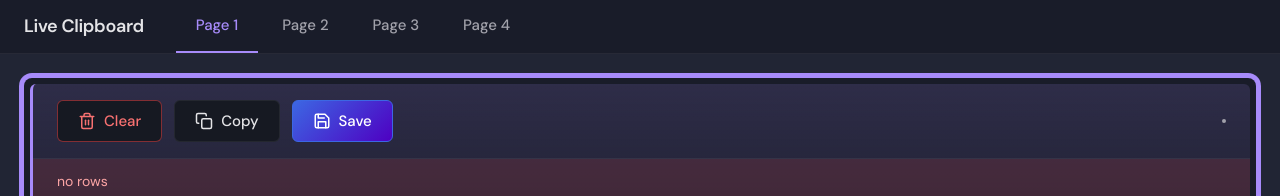
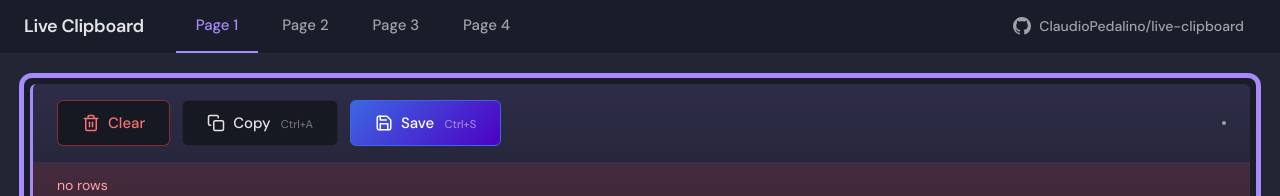
Before and after one commit to ClaudioPedalino/live-clipboard, a React (Vite) app: page /page-1 in a window 1280 px wide. Shown: the top 196 px of the page. Built offline with nearby package versions, Linux system fonts and the light colour scheme; no server answers; the database is empty.

Commit message:
deploy: 2026-02-18 13:11:46

```diff
--- a/src/App.tsx
+++ b/src/App.tsx
@@ -25,6 +25,18 @@
             </NavLink>
           ))}
         </nav>
+        <a
+          href="https://github.com/ClaudioPedalino/live-clipboard"
+          target="_blank"
+          rel="noopener noreferrer"
+          className="header-repo"
+          aria-label="Repository"
+        >
+          <svg width="18" height="18" viewBox="0 0 24 24" fill="currentColor" aria-hidden>
+            <path d="M12 0C5.37 0 0 5.37 0 12c0 5.31 3.435 9.795 8.205 11.385.6.105.825-.255.825-.57 0-.285-.015-1.23-.015-2.235-3.015.555-3.795-.735-4.035-1.41-.135-.345-.72-1.41-1.23-1.695-.42-.225-1.02-.78-.015-.795.945-.015 1.62.87 1.845 1.23 1.08 1.815 2.805 1.305 3.495.99.105-.78.42-1.305.765-1.605-2.67-.3-5.46-1.335-5.46-5.925 0-1.305.465-2.385 1.23-3.225-.12-.3-.54-1.53.12-3.18 0 0 1.005-.315 3.3 1.23.96-.27 1.98-.405 3-.405s2.04.135 3 .405c2.295-1.56 3.3-1.23 3.3-1.23.66 1.65.24 2.88.12 3.18.765.84 1.23 1.905 1.23 3.225 0 4.605-2.805 5.625-5.475 5.925.435.375.81 1.095.81 2.22 0 1.605-.015 2.895-.015 3.3 0 .315.225.69.825.57A12.02 12.02 0 0024 12c0-6.63-5.37-12-12-12z"/>
+          </svg>
+          ClaudioPedalino/live-clipboard
+        </a>
       </header>
       <main className="main">
         <Routes>
--- a/src/index.css
+++ b/src/index.css
@@ -64,6 +64,25 @@
   display: flex;
   align-items: center;
   gap: 2rem;
+}
+
+.header-repo {
+  margin-left: auto;
+  display: inline-flex;
+  align-items: center;
+  gap: 0.5rem;
+  color: var(--text-muted);
+  text-decoration: none;
+  font-size: 0.875rem;
+  font-weight: 500;
+  padding: 0.5rem 0.75rem;
+  border-radius: var(--radius-sm);
+  transition: color var(--transition), background var(--transition);
+}
+
+.header-repo:hover {
+  color: var(--text);
+  background: rgba(255, 255, 255, 0.05);
 }
 
 .header-brand {
@@ -346,6 +365,24 @@
   color: #fca5a5;
 }
 
+.btn-toolbar {
+  padding: 0.75rem 1.5rem;
+  font-size: 0.9375rem;
+}
+
+.btn-toolbar kbd {
+  font-family: inherit;
+  font-size: 0.7rem;
+  font-weight: 400;
+  color: var(--text-muted);
+  opacity: 0.7;
+  margin-left: 0.4rem;
+}
+
+.btn-primary kbd {
+  color: rgba(255, 255, 255, 0.75);
+}
+
 .btn-danger.confirm {
   background: var(--danger);
   color: white;
@@ -356,6 +393,25 @@
 @keyframes pulseDanger {
   0%, 100% { box-shadow: 0 0 0 0 rgba(239, 68, 68, 0.4); }
   50% { box-shadow: 0 0 0 6px rgba(239, 68, 68, 0); }
+}
+
+.btn-flash-success {
+  animation: flashSuccess 0.6s ease;
+}
+
+@keyframes flashSuccess {
+  0% {
+    box-shadow: 0 0 0 0 rgba(34, 197, 94, 0.6);
+    transform: scale(1);
+  }
+  30% {
+    box-shadow: 0 0 16px 3px rgba(34, 197, 94, 0.5);
+    transform: scale(1.05);
+  }
+  100% {
+    box-shadow: none;
+    transform: scale(1);
+  }
 }
 
 .btn-sm {
--- a/src/pages/ClipboardPage.tsx
+++ b/src/pages/ClipboardPage.tsx
@@ -20,6 +20,8 @@
   } = useClipboardPage(pageId)
 
   const [clearConfirm, setClearConfirm] = useState(false)
+  const [copyFlash, setCopyFlash] = useState(false)
+  const [saveFlash, setSaveFlash] = useState(false)
 
   useEffect(() => {
     if (!clearConfirm) return
@@ -39,7 +41,9 @@
   const handleCopy = useCallback(async () => {
     try {
       await navigator.clipboard.writeText(content)
+      setCopyFlash(true)
       toast('Copied to clipboard', 'success')
+      setTimeout(() => setCopyFlash(false), 600)
     } catch {
       toast('Failed to copy', 'error')
     }
@@ -49,6 +53,29 @@
     forceSave()
   }, [forceSave])
 
+  useEffect(() => {
+    if (saveStatus === 'saved') {
+      setSaveFlash(true)
+      const t = setTimeout(() => setSaveFlash(false), 600)
+      return () => clearTimeout(t)
+    }
+  }, [saveStatus])
+
+  useEffect(() => {
+    const onKeyDown = (e: KeyboardEvent) => {
+      if (e.ctrlKey && e.key === 'a') {
+        e.preventDefault()
+        handleCopy()
+      }
+      if (e.ctrlKey && e.key === 's') {
+        e.preventDefault()
+        handleSave()
+      }
+    }
+    document.addEventListener('keydown', onKeyDown)
+    return () => document.removeEventListener('keydown', onKeyDown)
+  }, [handleCopy, handleSave])
+
   return (
     <div className={`clipboard-page clipboard-page--${pageId}`}>
       <div className="clipboard-page-inner">
@@ -56,20 +83,30 @@
         <div className="toolbar-left">
           <button
             type="button"
-            className={`btn btn-danger ${clearConfirm ? 'confirm' : ''}`}
+            className={`btn btn-danger btn-toolbar ${clearConfirm ? 'confirm' : ''}`}
             onClick={handleClear}
             title={clearConfirm ? 'Click again to confirm' : 'Clear all'}
           >
             <IconTrash />
             <span>{clearConfirm ? 'Confirm clear?' : 'Clear'}</span>
           </button>
-          <button type="button" className="btn" onClick={handleCopy} title="Copy to clipboard">
+          <button
+            type="button"
+            className={`btn btn-toolbar ${copyFlash ? 'btn-flash-success' : ''}`}
+            onClick={handleCopy}
+            title="Copy to clipboard (Ctrl+A)"
+          >
             <IconCopy />
-            <span>Copy</span>
+            <span>Copy <kbd>Ctrl+A</kbd></span>
           </button>
-          <button type="button" className="btn btn-primary" onClick={handleSave} title="Save now">
+          <button
+            type="button"
+            className={`btn btn-primary btn-toolbar ${saveFlash ? 'btn-flash-success' : ''}`}
+            onClick={handleSave}
+            title="Save now (Ctrl+S)"
+          >
             <IconSave />
-            <span>Save</span>
+            <span>Save <kbd>Ctrl+S</kbd></span>
           </button>
           {otherEditing && (
             <span className="indicator other-editing">Someone is editing…</span>
```
Also changed, not shown: 1 other file (tests, documents, lock files or other folders).
